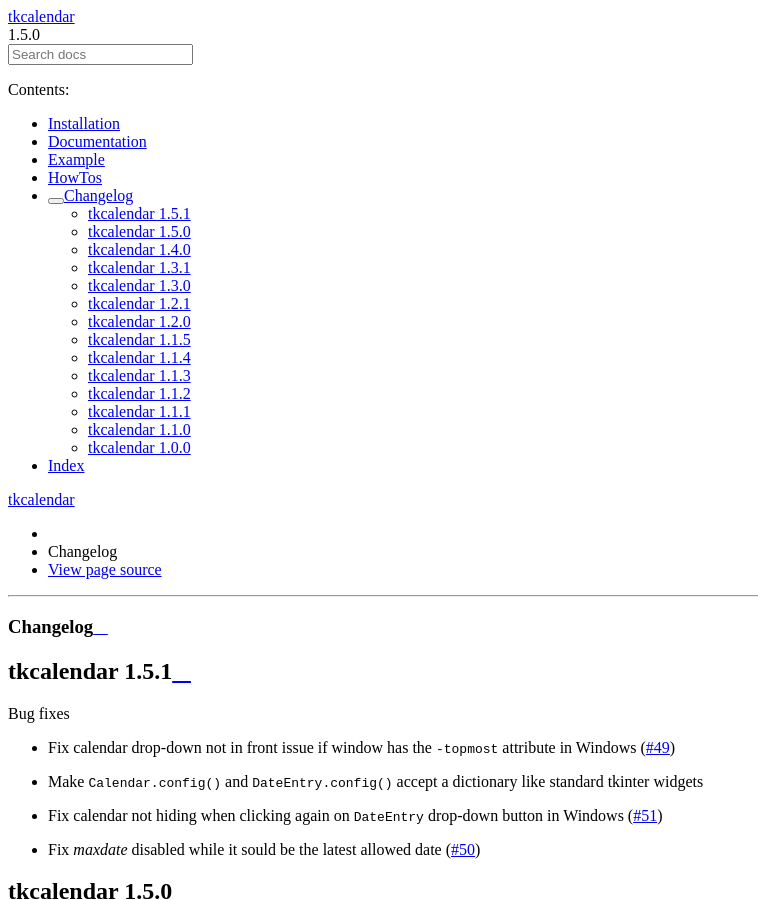
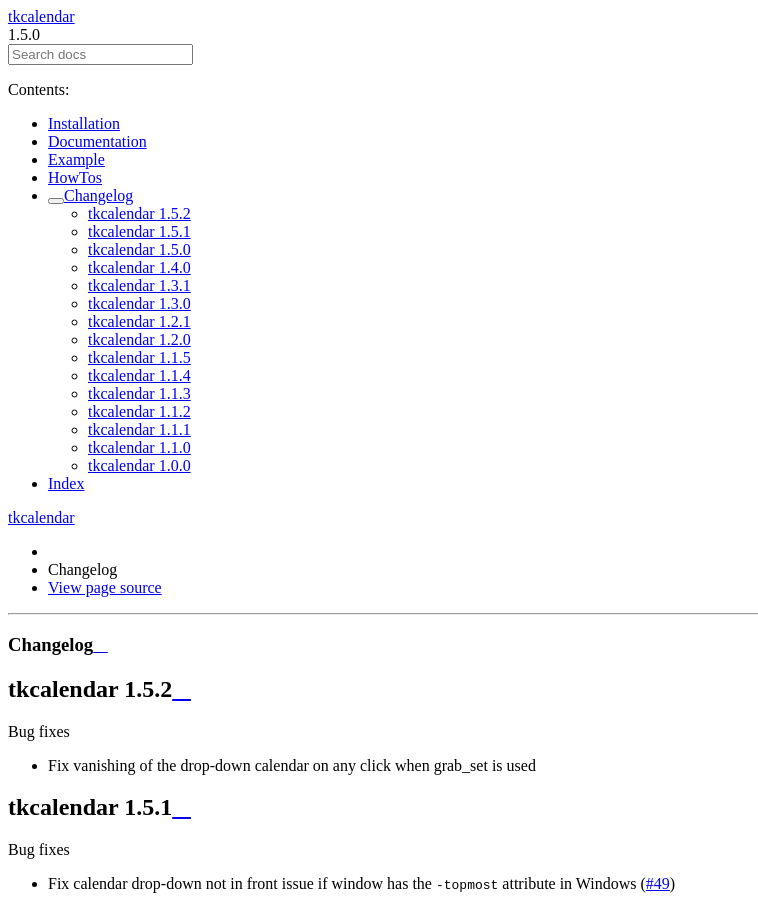
Before and after one commit to j4321/tkcalendar, a Sphinx documentation site: the page built from docs/changelog.rst, in a window 1280 px wide and 900 px high. Shown: the whole window, without its empty margins (0-758 px from the left). Built offline with Sphinx 7.4.7 and the Read the Docs theme 2.0.0, drawn with Linux system fonts in a browser that asks for light colours.

Commit message:
Update changelog

```diff
--- a/README.rst
+++ b/README.rst
@@ -390,6 +390,9 @@ Widget methods
 Changelog
 =========
 
+- tkcalendar 1.5.2
+    * Fix vanishing of the drop-down calendar on any click when grab_set is used
+
 - tkcalendar 1.5.1
 
     * Fix calendar drop-down not in front issue if window has the ``-topmost`` attribute in Windows (`#49 <https://github.com/j4321/tkcalendar/issues/49>`_)
--- a/docs/changelog.rst
+++ b/docs/changelog.rst
@@ -2,6 +2,13 @@ Changelog
 =========
 
 .. currentmodule:: tkcalendar
+
+tkcalendar 1.5.2
+----------------
+
+.. rubric:: Bug fixes
+
+- Fix vanishing of the drop-down calendar on any click when grab_set is used
 
 tkcalendar 1.5.1
 ----------------
```
